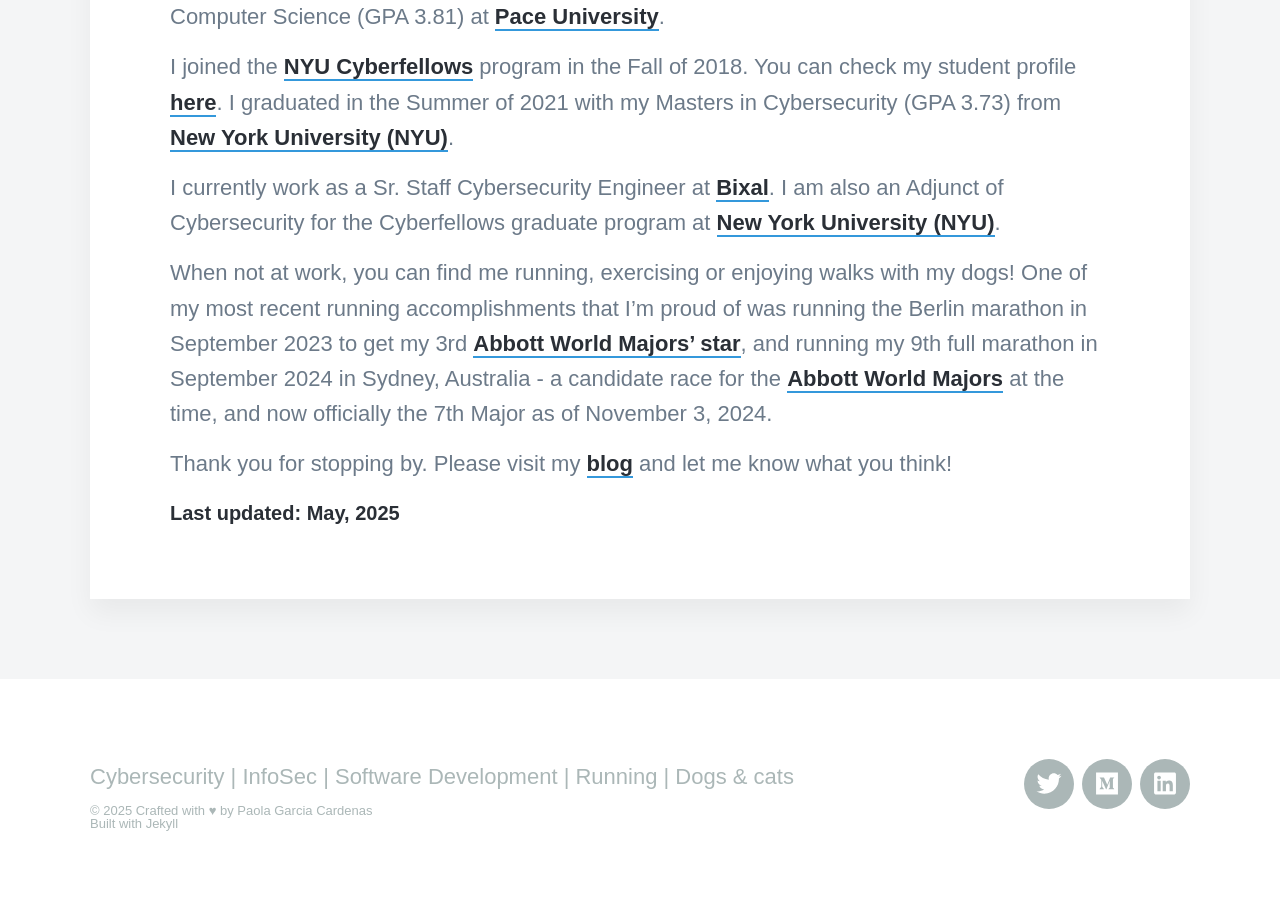
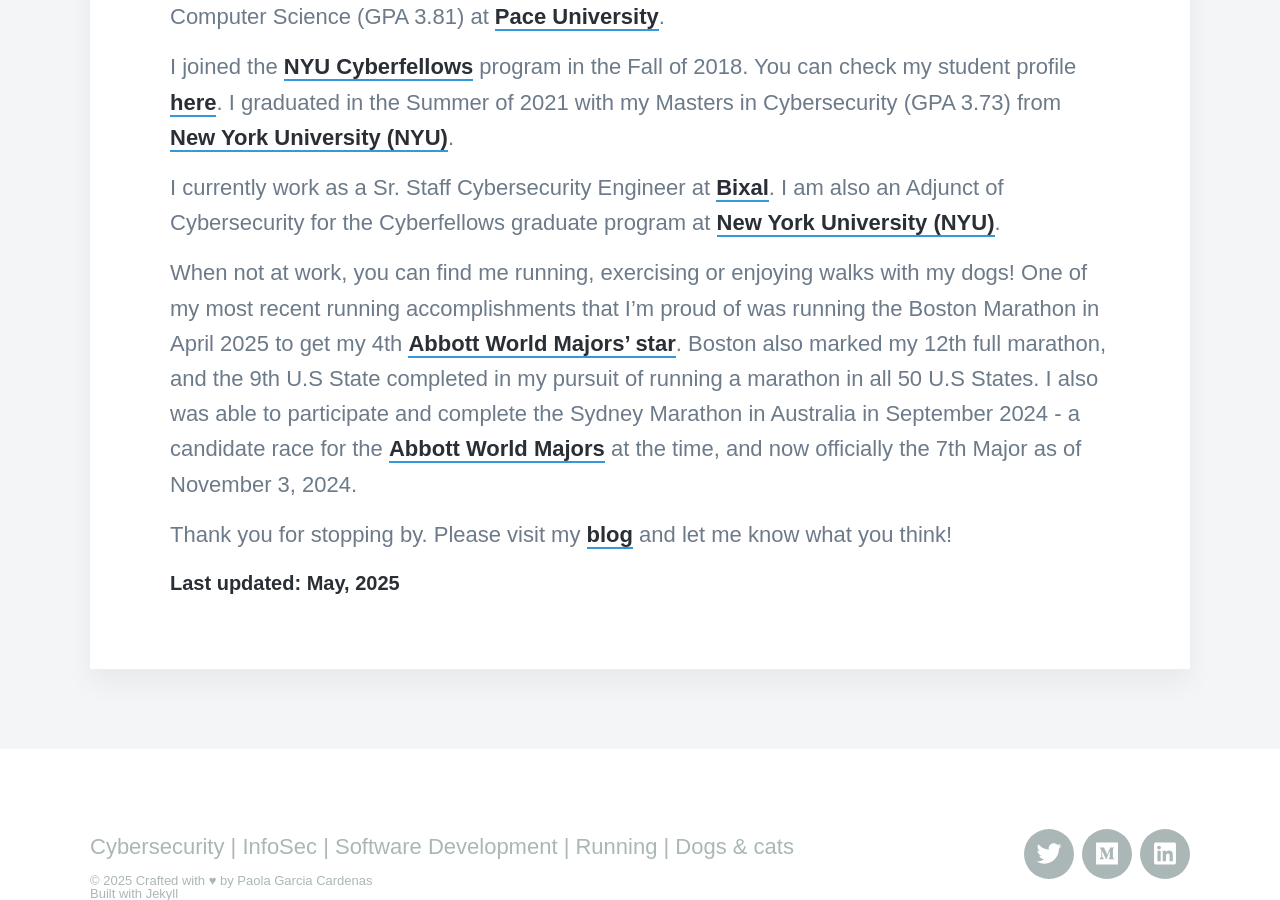
Before and after one commit to paoga87/jekyll-v2, a Jekyll site: the page built from _pages/about.md, in a window 1280 px wide and 900 px high, scrolled down 1953 px. Built offline with Jekyll 4.4.1, drawn with Linux system fonts in a browser that asks for light colours; nearby versions of some CDN libraries; some web fonts are replaced.

Commit message:
Updates for May 2025

```diff
--- a/_pages/about.md
+++ b/_pages/about.md
@@ -21,7 +21,7 @@ I joined the [NYU Cyberfellows](https://engineering.nyu.edu/academics/programs/c
 
 I currently work as a Sr. Staff Cybersecurity Engineer at [Bixal](https://www.bixal.com/). I am also an Adjunct of Cybersecurity for the Cyberfellows graduate program at [New York University (NYU)](http://www.nyu.edu/).
 
-When not at work, you can find me running, exercising or enjoying walks with my dogs! One of my most recent running accomplishments that I'm proud of was running the Berlin marathon in September 2023 to get my 3rd [Abbott World Majors' star](https://www.worldmarathonmajors.com/six-star/majors), and running my 9th full marathon in September 2024 in Sydney, Australia - a candidate race for the [Abbott World Majors](https://www.worldmarathonmajors.com/sydney-major) at the time, and now officially the 7th Major as of November 3, 2024.
+When not at work, you can find me running, exercising or enjoying walks with my dogs! One of my most recent running accomplishments that I'm proud of was running the Boston Marathon in April 2025 to get my 4th [Abbott World Majors' star](https://www.worldmarathonmajors.com/six-star/majors). Boston also marked my 12th full marathon, and the 9th U.S State completed in my pursuit of running a marathon in all 50 U.S States. I also was able to participate and complete the  Sydney Marathon in Australia in September 2024 - a candidate race for the [Abbott World Majors](https://www.worldmarathonmajors.com/sydney-major) at the time, and now officially the 7th Major as of November 3, 2024.
 
 Thank you for stopping by. Please visit my [blog](/blog) and let me know what you think!
 
```
Also changed, not shown: 4 other files.
